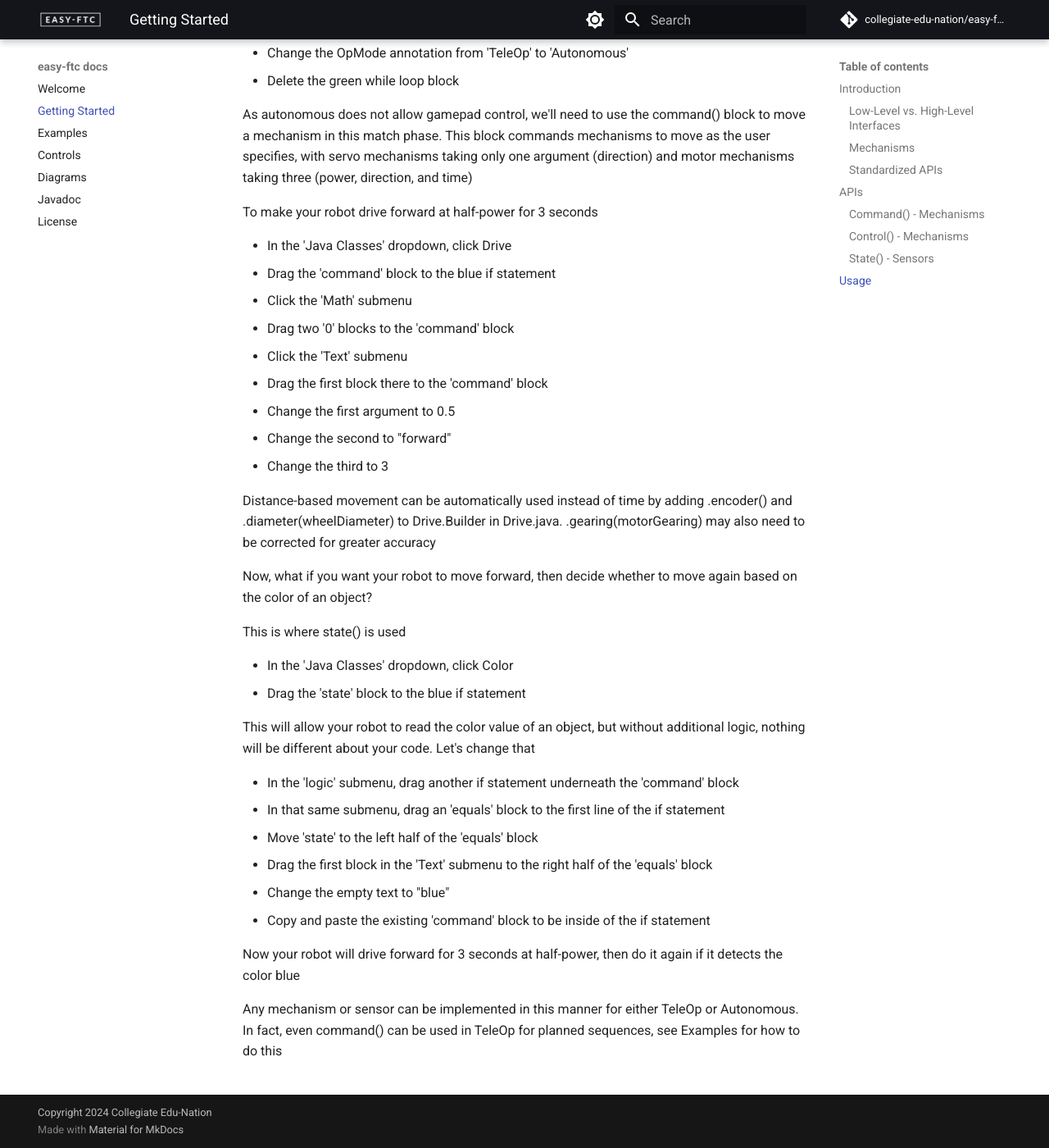
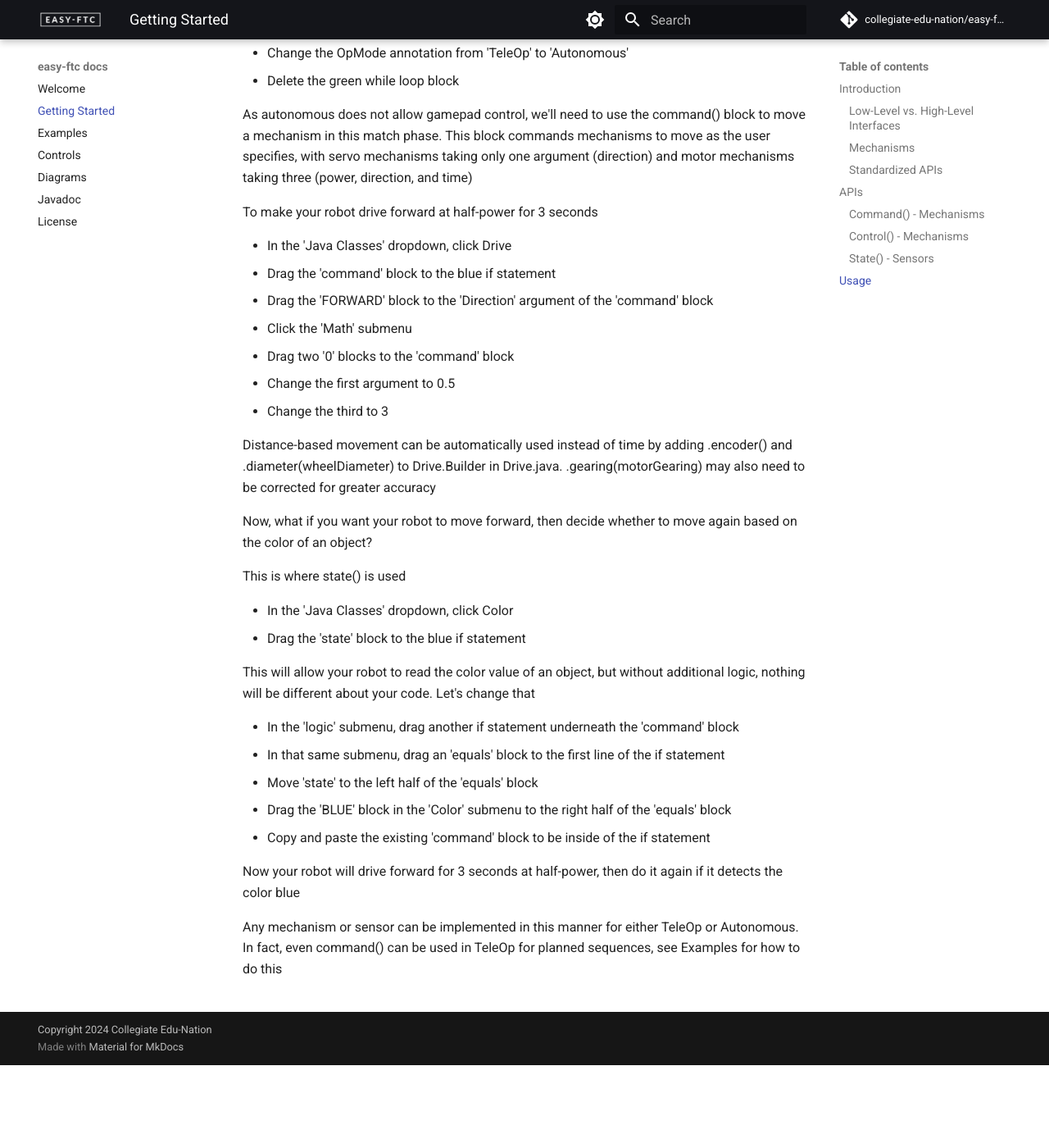
Before and after one commit to Collegiate-Edu-Nation/easy-ftc, an MkDocs documentation site: the page built from docs/gettingstarted.md, in a window 1280 px wide and 1400 px high, scrolled down 2571 px. Shown: the whole window at 82% size. Built offline with MkDocs 1.6.1 and Material for MkDocs 9.7.7, drawn with Linux system fonts in a browser that asks for light colours; comment, search, counter and statistics services are not loaded; after the commit the page ends 3870 px from its top, so only the background shows below that.

Commit message:
update blockly usage

```diff
--- a/docs/gettingstarted.md
+++ b/docs/gettingstarted.md
@@ -63,12 +63,10 @@
 
     * In the 'Java Classes' dropdown, click Drive
     * Drag the 'command' block to the blue if statement
+    * Drag the 'FORWARD' block to the 'Direction' argument of the 'command' block
     * Click the 'Math' submenu
     * Drag two '0' blocks to the 'command' block
-    * Click the 'Text' submenu
-    * Drag the first block there to the 'command' block
     * Change the first argument to 0.5
-    * Change the second to "forward"
     * Change the third to 3
 
     Distance-based movement can be automatically used instead of time by adding .encoder() and .diameter(wheelDiameter) to Drive.Builder in Drive.java. .gearing(motorGearing) may also need to be corrected for greater accuracy
@@ -85,8 +83,7 @@
     * In the 'logic' submenu, drag another if statement underneath the 'command' block
     * In that same submenu, drag an 'equals' block to the first line of the if statement
     * Move 'state' to the left half of the 'equals' block
-    * Drag the first block in the 'Text' submenu to the right half of the 'equals' block
-    * Change the empty text to "blue"
+    * Drag the 'BLUE' block in the 'Color' submenu to the right half of the 'equals' block
     * Copy and paste the existing 'command' block to be inside of the if statement
 
     Now your robot will drive forward for 3 seconds at half-power, then do it again if it detects the color blue
```
